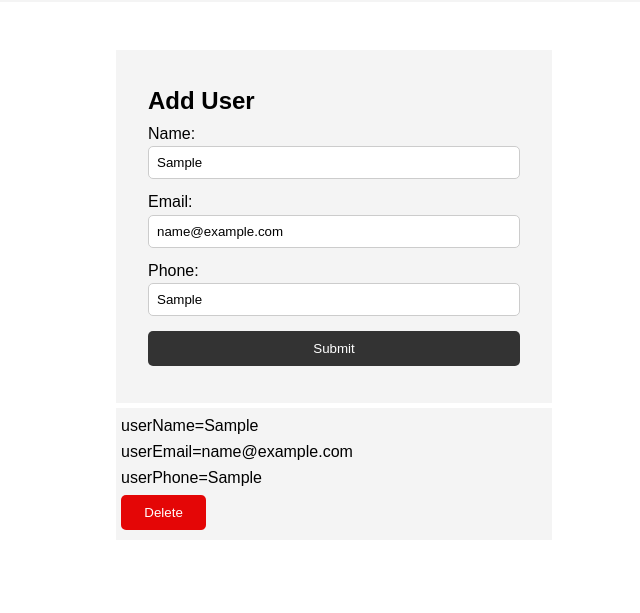
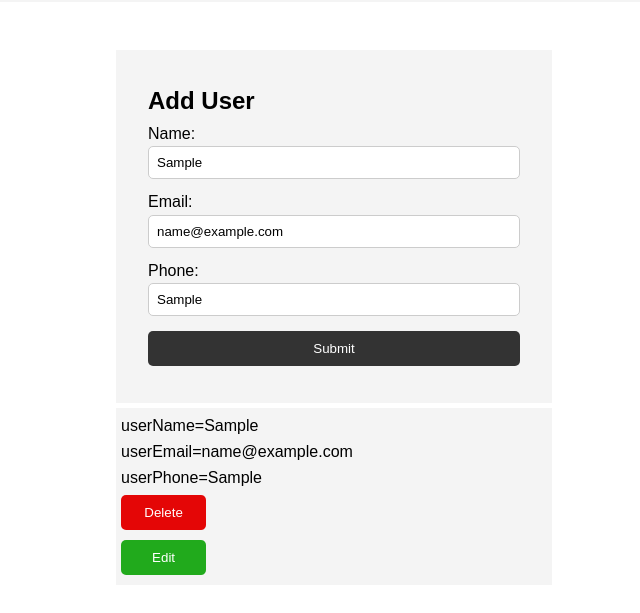
Before and after one commit to uratabhi/Web_codes, a plain HTML site: page appointment.html in a window 1280 px wide. Both pictures are taken after typing "Sample", "name@example.com", "Sample" into the empty fields and a click on the input "Submit". Shown: the part 81-694 px from the top of the page, without its empty margins (306-946 px from the left). Drawn offline with Linux system fonts and the light colour scheme.

Commit message:
edit functionality added

```diff
--- a/appointment.html
+++ b/appointment.html
@@ -28,7 +28,7 @@
           <label for="phone">Phone:</label>
           <input type="text" id="phone" name="phoneNumber"/>
         </div>
-        <input class="btn" id="baton" type="submit" value="Submit" />
+        <input class="btn"  type="submit" value="Submit" />
       </form>
 
       <ul id="users"></ul>
--- a/script.js
+++ b/script.js
@@ -9,7 +9,7 @@ function saveToLocalStorage(e){
    const obj = {
      name,
      email,
-     phone,
+     phone
    };
    localStorage.setItem(obj.email, JSON.stringify(obj));
    showNewUserOnScreen(obj);
@@ -18,13 +18,22 @@ function saveToLocalStorage(e){
 function showNewUserOnScreen(user){
       const parentNode = document.getElementById('users');
       const childNode = `<li id=${user.email}>userName=${user.name} <br> userEmail=${user.email} <br> userPhone=${user.phone}
-      <button class = "delete" onclick=deleteUser('${user.email}')>Delete </button> </li>`
+      <button class = "delete" onclick=deleteUser('${user.email}')>Delete </button>
+      <button class = "edit"  onclick=editUser('${user.name}','${user.email}','${user.phone}')>Edit </button>
+      </li>`
       parentNode.innerHTML = parentNode.innerHTML+childNode;
     }
 
 function deleteUser(emailId){
      localStorage.removeItem(emailId);
      removeUserFromScreen(emailId);
+}
+
+function editUser(userName, emailId, phoneNumber){
+        document.getElementById('name').value= userName;
+        document.getElementById('email').value= emailId;
+        document.getElementById('phone').value = phoneNumber;
+        deleteUser(emailId);
 }
 
 function removeUserFromScreen(emailId){
--- a/style.css
+++ b/style.css
@@ -85,6 +85,19 @@
       border-radius: 5px;
       margin: 5px 0;
   }
+  .edit{
+     display: inline;
+      width: 20%;
+      padding: 10px 15px;
+      border: 0;
+      background: #21aa1c;
+      color: #fff;
+      border-radius: 5px;
+      margin: 5px 0;
+  }
+   .edit:hover{
+    background-color: #28ec22;
+   }
    .delete:hover{
       background-color: orangered;
    }
```
